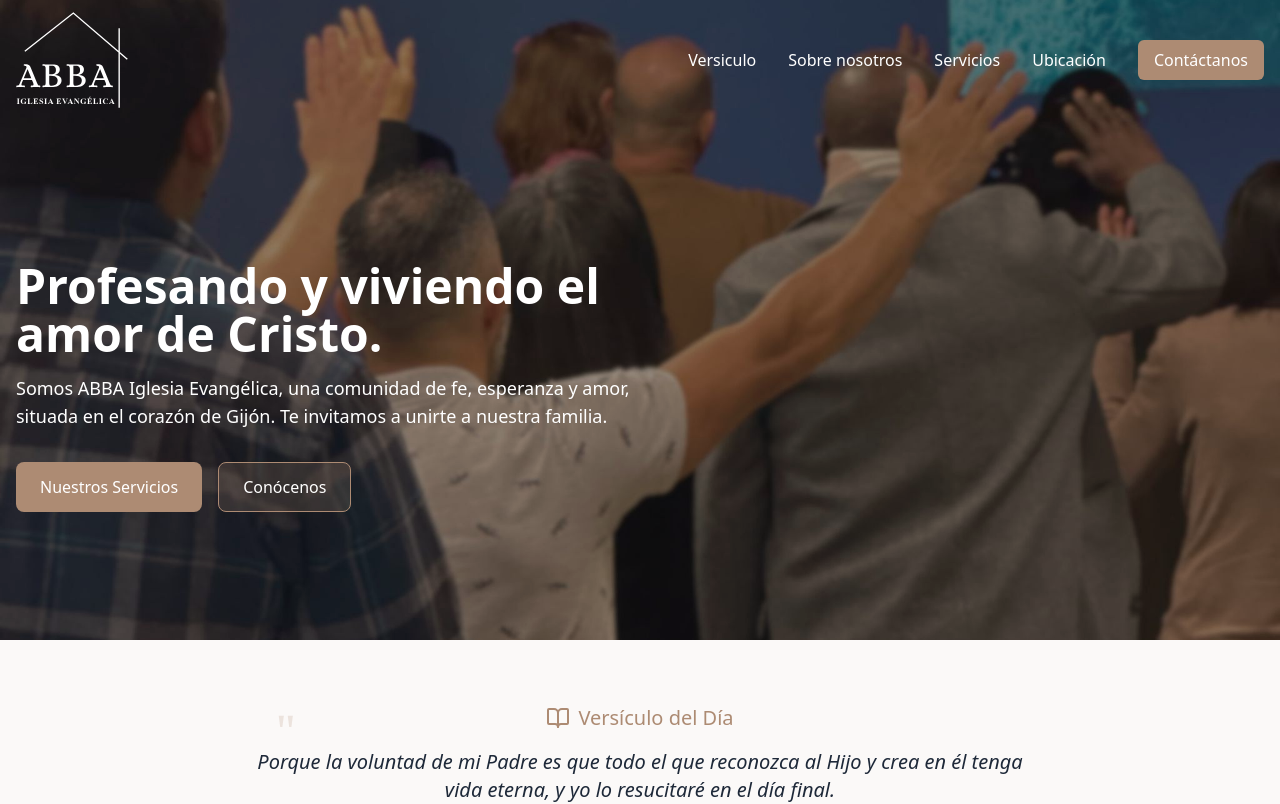
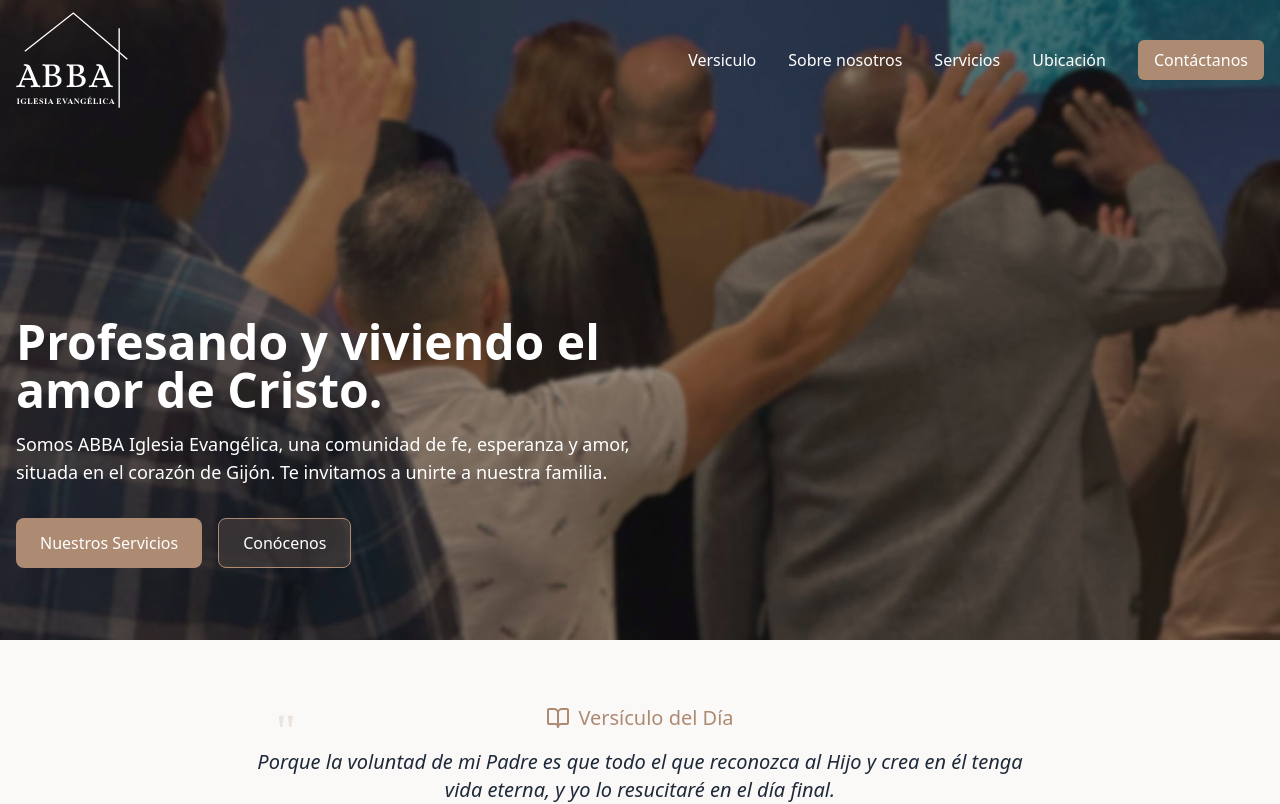
Before and after one commit to FoxieFo/abbaiglesiagijon, a React (Vite) app: page / in a window 1280 px wide. Shown: the top 804 px of the page. Built offline with nearby package versions, Linux system fonts and the light colour scheme; a web font is replaced by a local one.

Commit message:
changed padding bottom in Hero

```diff
--- a/src/components/Hero.jsx
+++ b/src/components/Hero.jsx
@@ -9,7 +9,7 @@ const Hero = () => {
       style={{ backgroundImage: `url(${HeroImg})` }}
     >
       <div className="absolute inset-0 bg-church-purple/30 mix-blend-overlay"></div>
-      <div className="relative z-10 container mx-auto px-4 py-32 flex justify-left items-end min-h-[80vh]">
+      <div className="relative z-10 container mx-auto px-4 pt-32 pb-18 flex justify-left items-end min-h-[80vh]">
         <div className="max-w-2xl text-left text-white animate-slide-up ">
           <p className="text-5xl font-bold mb-4">
             Profesando y viviendo el amor de Cristo.
```
